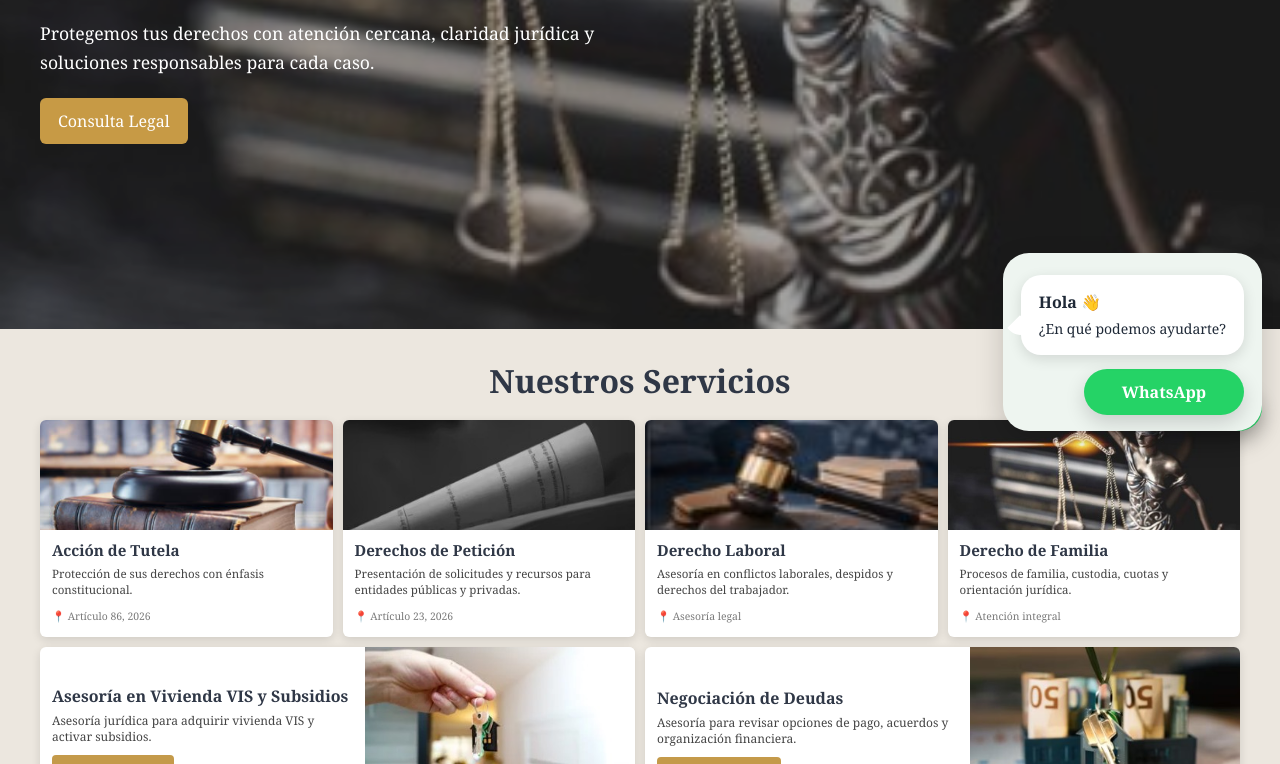
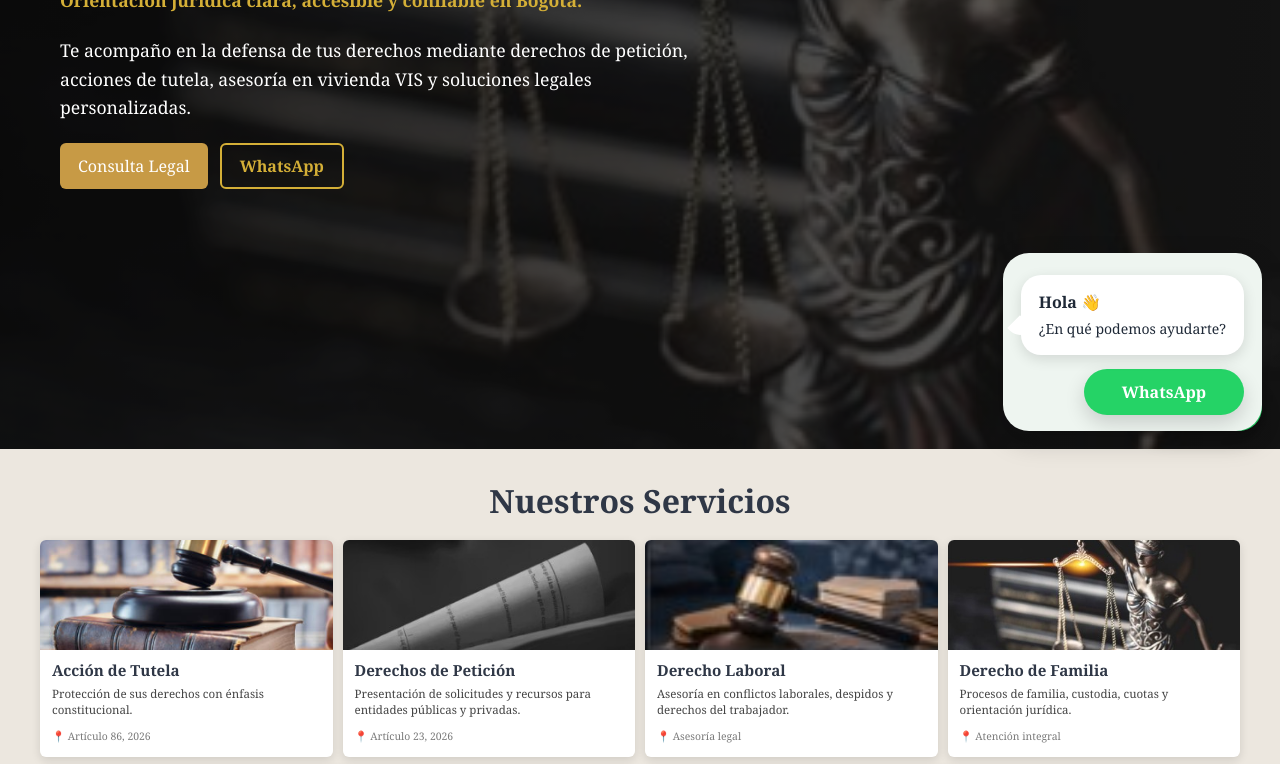
Before and after one commit to anaMartinez-coder/maj-web, a plain HTML site: page index.html in a window 1280 px wide. Shown: the part 351-1115 px from the top of the page. Drawn offline with Linux system fonts and the light colour scheme.

```diff
--- a/index.html
+++ b/index.html
@@ -30,12 +30,18 @@
     <div class="hero-overlay"></div>
     <div class="hero-content">
       <h1>MAJ Asesoría Jurídica</h1>
-      <p class="hero-subtitle">Especialistas en análisis jurídico y asesoría legal estratégica.</p>
-      <p>
-        Protegemos tus derechos con atención cercana, claridad jurídica
-        y soluciones responsables para cada caso.
-      </p>
-      <a href="https://wa.me/573102567625" target="_blank" class="gold-btn">Consulta Legal</a>
+
+    <p class="subtitle">
+    Orientación jurídica clara, accesible y confiable en Bogotá.
+    </p>
+
+    <p class="description">
+    Te acompaño en la defensa de tus derechos mediante derechos de petición, acciones de tutela, asesoría en vivienda VIS y soluciones legales personalizadas.
+    </p>
+
+    <div class="hero-buttons">
+      <a href="#contacto" class="gold-btn">Consulta Legal</a>
+      <a href="https://wa.me/573102567625" target="_blank" class="outline-btn">WhatsApp</a>
     </div>
   </section>
 
--- a/styles.css
+++ b/styles.css
@@ -1487,3 +1487,63 @@
     min-width: 130px;
   }
 }
+
+.hero {
+  position: relative;
+  height: 100vh;
+  display: flex;
+  align-items: center;
+  padding: 0 60px;
+  color: white;
+}
+
+.hero::before {
+  content: "";
+  position: absolute;
+  inset: 0;
+  background: linear-gradient(to right, rgba(0,0,0,0.85), rgba(0,0,0,0.4));
+}
+
+.hero-content {
+  position: relative;
+  max-width: 650px;
+  z-index: 2;
+}
+
+.hero h1 {
+  font-size: 3rem;
+  margin-bottom: 12px;
+}
+
+.subtitle {
+  font-size: 1.3rem;
+  color: #d4af37;
+  margin-bottom: 15px;
+  font-weight: 600;
+}
+
+.description {
+  font-size: 1rem;
+  line-height: 1.6;
+  margin-bottom: 25px;
+}
+
+.hero-buttons {
+  display: flex;
+  gap: 12px;
+}
+
+.outline-btn {
+  border: 2px solid #d4af37;
+  padding: 10px 18px;
+  border-radius: 6px;
+  color: #d4af37;
+  text-decoration: none;
+  font-weight: bold;
+  transition: 0.3s;
+}
+
+.outline-btn:hover {
+  background: #d4af37;
+  color: black;
+}
```
